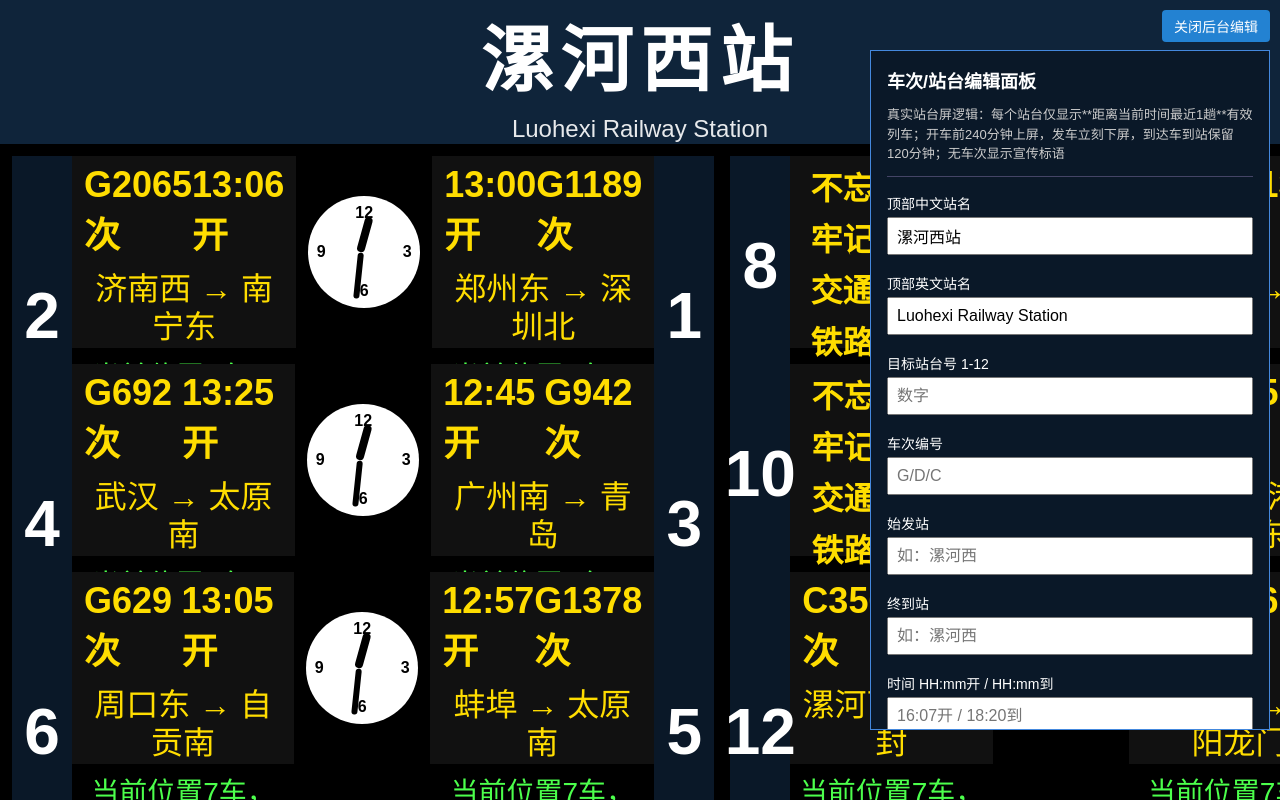
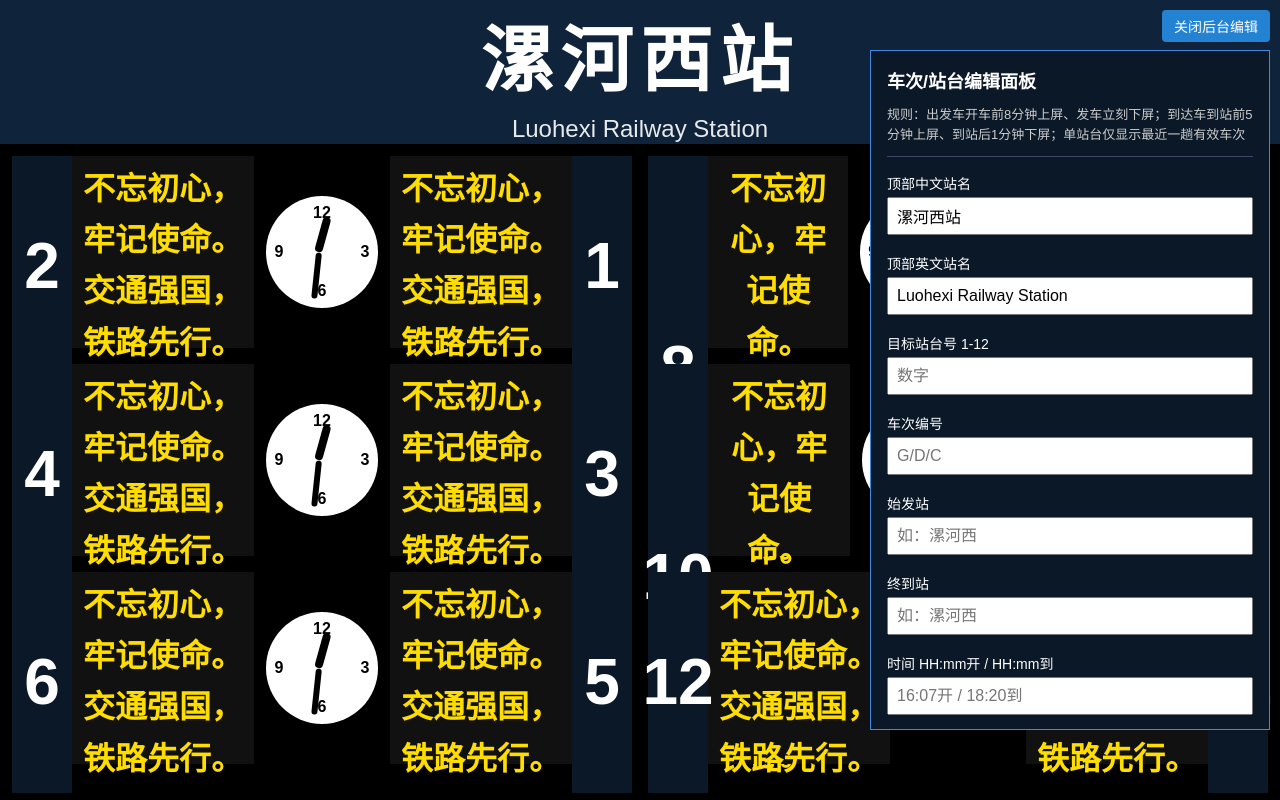
Before and after one commit to 23052901166/Train-platform-screen, a plain HTML site: page index.html in a window 1280 px wide. Both pictures are taken after a click on the button "打开后台编辑". Drawn offline with Linux system fonts and the light colour scheme.

Commit message:
Update index.html

```diff
--- a/index.html
+++ b/index.html
@@ -427,7 +427,7 @@ body{
   <div class="edit-title">车次/站台编辑面板</div>
   <div class="block-line">
     <div class="rule-desc">
-      真实站台屏逻辑：每个站台仅显示**距离当前时间最近1趟**有效列车；开车前240分钟上屏，发车立刻下屏，到达车到站保留120分钟；无车次显示宣传标语
+      规则：出发车开车前8分钟上屏、发车立刻下屏；到达车到站前5分钟上屏、到站后1分钟下屏；单站台仅显示最近一趟有效车次
     </div>
   </div>
 
@@ -480,14 +480,15 @@ body{
 </div>
 
 <script>
-// 时间阈值（国铁站台屏标准）
-const SHOW_BEFORE_MIN = 240;
-const ARRIVE_CLEAR_MIN = 120;
+// 时间阈值配置
+const DEP_SHOW_BEFORE = 8;    // 出发：开车前8分钟上屏
+const ARR_SHOW_BEFORE = 5;    // 到达：到站前5分钟上屏
+const ARR_HOLD_AFTER = 1;     // 到达：到站后保留1分钟下屏
 
 let stationCn = "漯河西站";
 let stationEn = "Luohexi Railway Station";
 
-// 完整175条原始车次
+// 完整全天车次数据
 let platformTrains = {
   "1": [
     {no:"G249",from:"漯河西",to:"深圳北",time:"07:32开",coach:"16车"},
@@ -703,6 +704,8 @@ function updateDebug(){
   const now = new Date();
   const lines = [];
   lines.push("当前时间：" + now.toLocaleTimeString("zh-CN"));
+  lines.push(`出发车：开车前${DEP_SHOW_BEFORE}分钟上屏，发车立刻下屏`);
+  lines.push(`到达车：到站前${ARR_SHOW_BEFORE}分钟上屏，到站后${ARR_HOLD_AFTER}分钟下屏`);
   for(const plat of Object.keys(platformTrains)){
     const trains = platformTrains[plat];
     lines.push("站台" + plat + "：共" + trains.length + "趟");
@@ -755,19 +758,23 @@ function renderPlatform(platEl, platNum){
     const timeInfo = parseTimeValue(t.time);
     if(!timeInfo) continue;
     const diffMin = getMinDiff(timeInfo.h, timeInfo.m);
-    const pastMin = -diffMin;
     let ok = false;
-    if(timeInfo.type === "到"){
-      if(pastMin >= 0 && pastMin <= ARRIVE_CLEAR_MIN) ok = true;
+    if(timeInfo.type === "开"){
+      // 出发：大于0（未发车）、且距离开车≤8分钟
+      if(diffMin > 0 && diffMin <= DEP_SHOW_BEFORE){
+        ok = true;
+      }
     }else{
-      // 开车前240分钟内 才显示，发车后直接隐藏（真实站台屏逻辑）
-      if(diffMin >= 0 && diffMin <= SHOW_BEFORE_MIN) ok = true;
+      // 到达：到站前5分钟 ~ 到站后1分钟
+      if(diffMin >= -ARR_HOLD_AFTER && diffMin <= ARR_SHOW_BEFORE){
+        ok = true;
+      }
     }
     if(ok){
       validList.push({...t, ts:getDayTs(timeInfo.h, timeInfo.m)});
     }
   }
-  // 只保留时间最近1趟
+  // 按时间由近到远排序，只取第一趟
   validList.sort((a,b)=>a.ts - b.ts);
   if(validList.length === 0){
     contentBox.innerHTML = `<div class="empty-text">不忘初心，牢记使命。<br>交通强国，铁路先行。</div>`;
@@ -821,7 +828,7 @@ function addTrain(){
     return;
   }
   if(!/^\d+$/.test(plat)||plat<1||plat>12){
-    alert("站台1-12");
+    alert("站台范围1-12");
     return;
   }
   if(!/^\d{1,2}:\d{2}(开|到)$/.test(dep)){
@@ -836,7 +843,7 @@ function addTrain(){
   platformTrains[plat].push({no,from,to,time:dep,coach});
   $("#editTrainNo,#editFrom,#editTo,#editDep,#editCoach").value = "";
   refreshAllPlatform();
-  alert("添加成功");
+  alert("添加车次成功");
 }
 
 function clearPlatform(){
@@ -844,7 +851,7 @@ function clearPlatform(){
   if(!plat) return;
   platformTrains[plat] = [];
   refreshAllPlatform();
-  alert("清空站台"+plat);
+  alert("已清空站台"+plat);
 }
 
 function saveStationName(){
```
